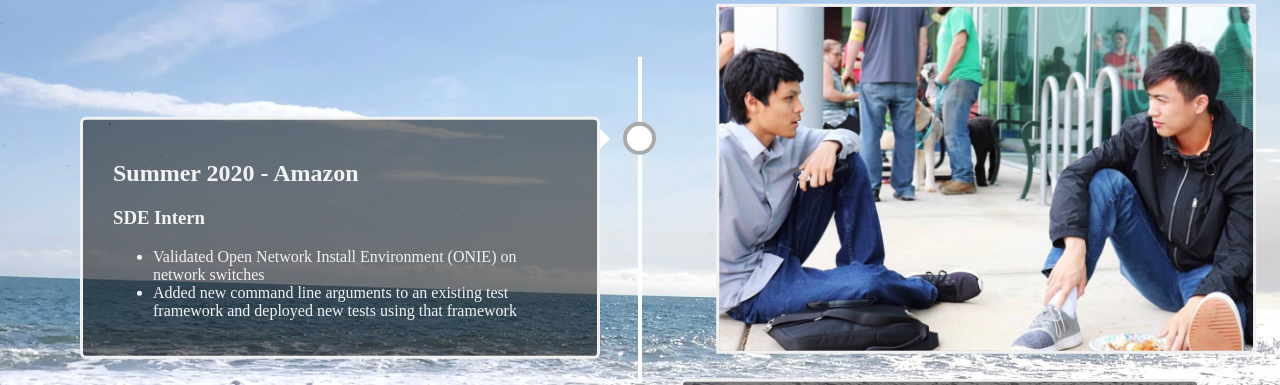
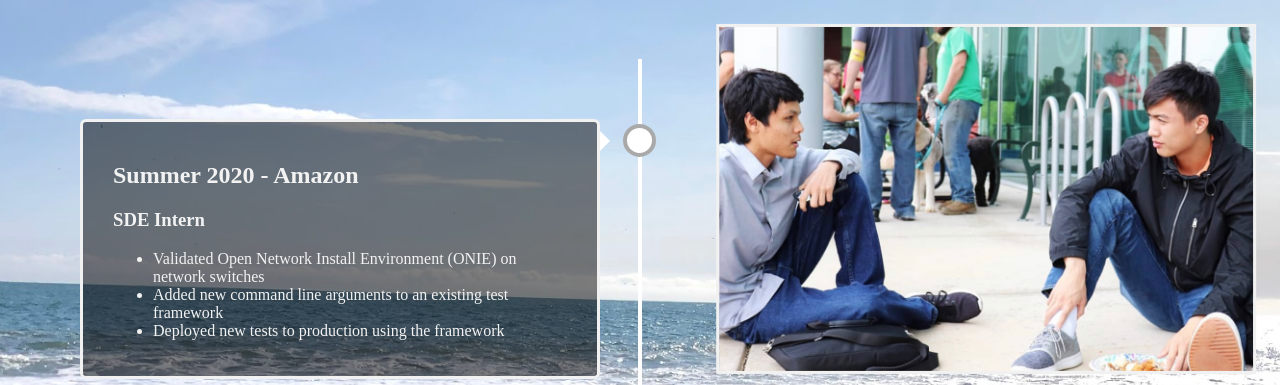
Before and after one commit to kzhang23187/kzhang23187.github.io, a plain HTML site: page index.html in a window 1280 px wide. Shown: the part 846-1231 px from the top of the page. Drawn offline with nearby package versions, Linux system fonts and the light colour scheme.

Commit message:
Update index.html

```diff
--- a/index.html
+++ b/index.html
@@ -88,7 +88,8 @@ $(document).ready(function(){
           <h3>SDE Intern</h3>
           <ul>
             <li>Validated Open Network Install Environment (ONIE) on network switches</li>
-            <li>Added new command line arguments to an existing test framework and deployed new tests using that framework </li>
+            <li>Added new command line arguments to an existing test framework</li>
+            <li>Deployed new tests to production using the framework </li>
           </ul>
         </div>
 
```
